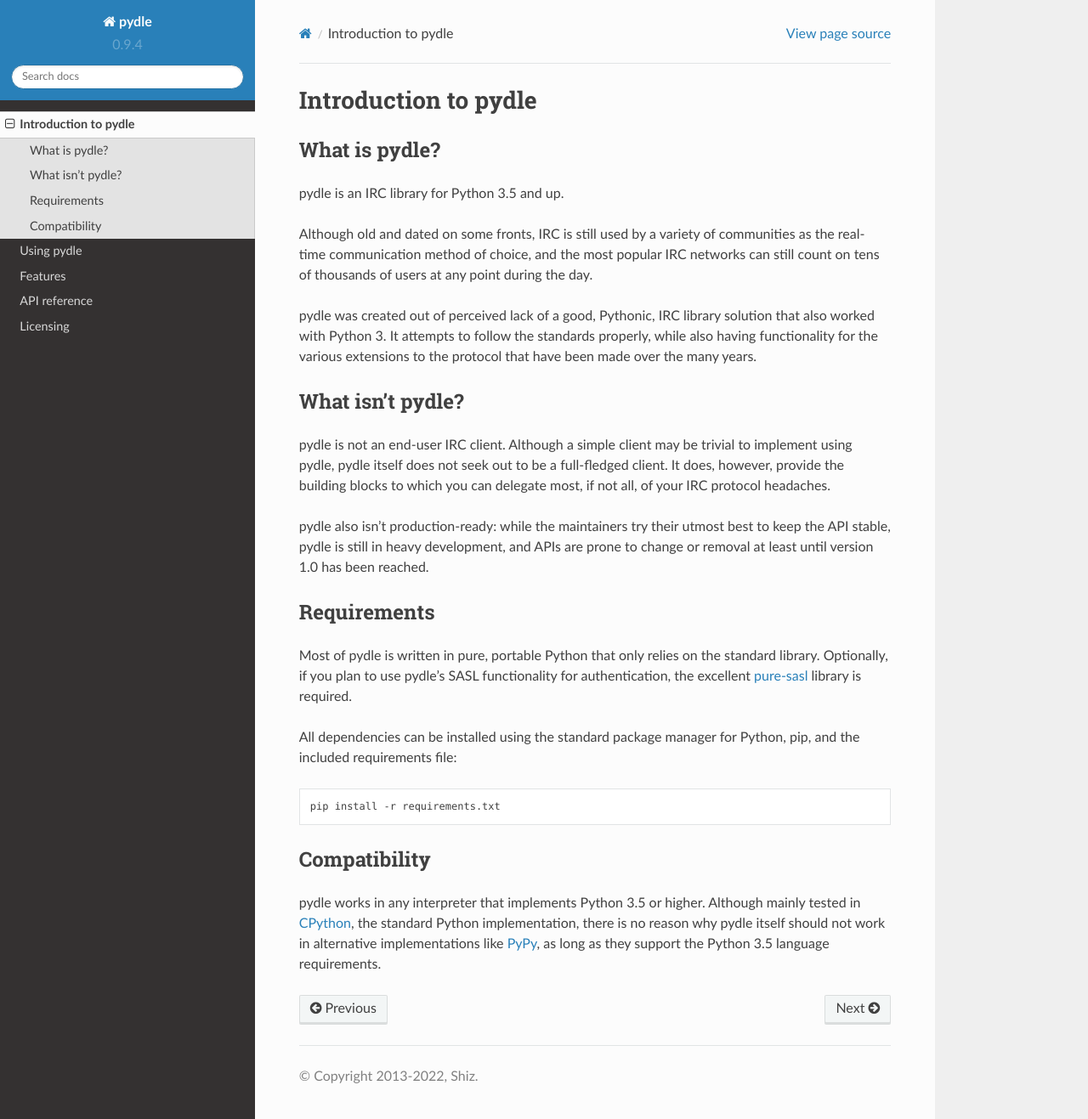
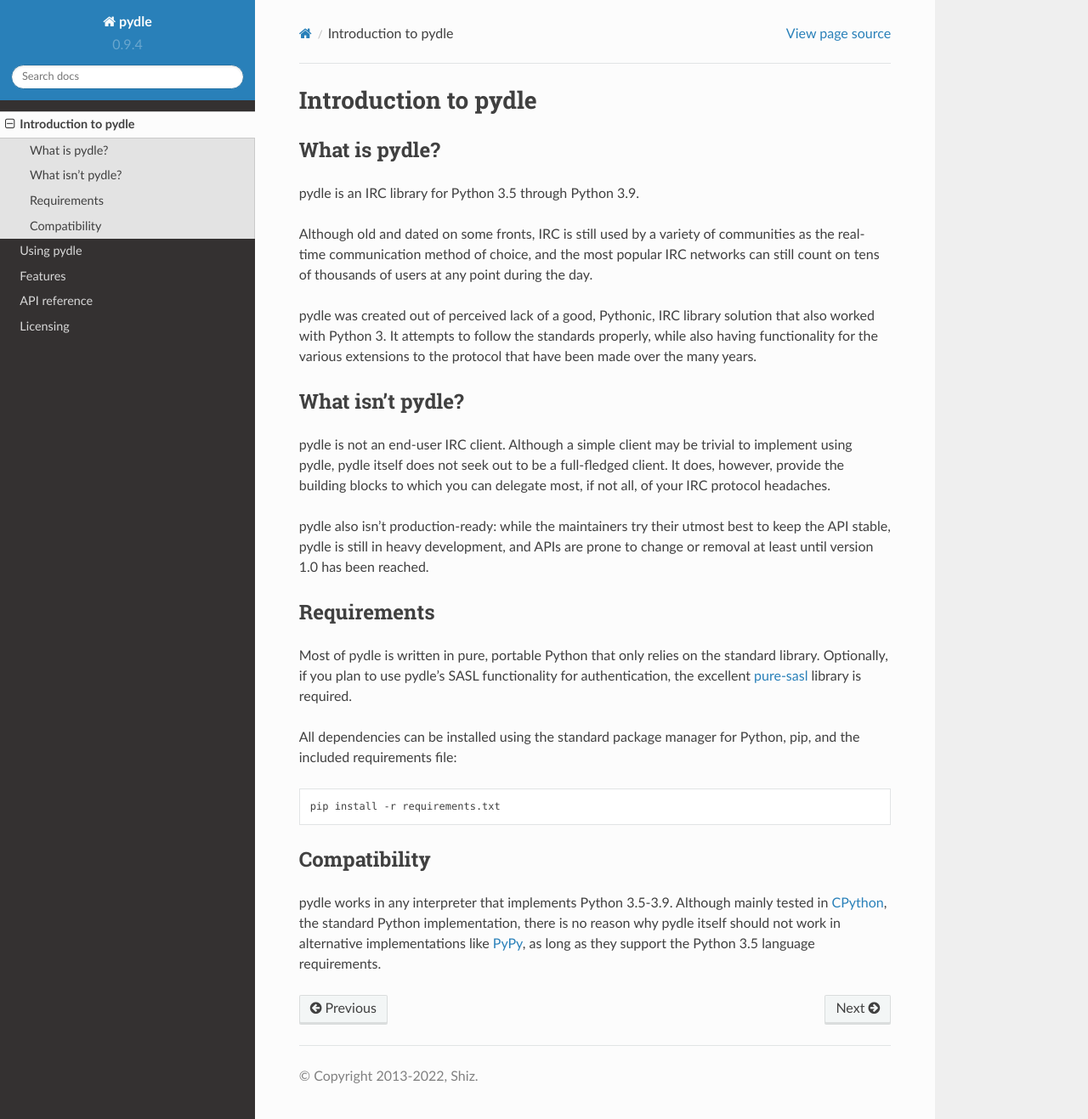
Before and after one commit to shizmob/pydle, a Sphinx documentation site: the page built from docs/intro.rst, in a window 1280 px wide and 1317 px high. Shown: the whole window at 85% size. Built offline with Sphinx 7.4.7 and the Read the Docs theme 2.0.0, drawn with Linux system fonts in a browser that asks for light colours; the version number is read from the project's files by our own code.

Commit message:
Update supported versions
Pydle does not, as of v0.9.4, support Python 3.10 (Ref #162). This change makes this clear in the documentation and could be reverted once proper support for 3.10 has been implemented.

```diff
--- a/docs/intro.rst
+++ b/docs/intro.rst
@@ -4,7 +4,7 @@
 
 What is pydle?
 --------------
-pydle is an IRC library for Python 3.5 and up.
+pydle is an IRC library for Python 3.5 through Python 3.9.
 
 Although old and dated on some fronts, IRC is still used by a variety of communities as the real-time communication method of choice,
 and the most popular IRC networks can still count on tens of thousands of users at any point during the day.
@@ -35,7 +35,7 @@
 
 Compatibility
 -------------
-pydle works in any interpreter that implements Python 3.5 or higher. Although mainly tested in CPython_, the standard Python implementation,
+pydle works in any interpreter that implements Python 3.5-3.9. Although mainly tested in CPython_, the standard Python implementation,
 there is no reason why pydle itself should not work in alternative implementations like PyPy_, as long as they support the Python 3.5 language requirements.
 
 .. _CPython: https://python.org
```
